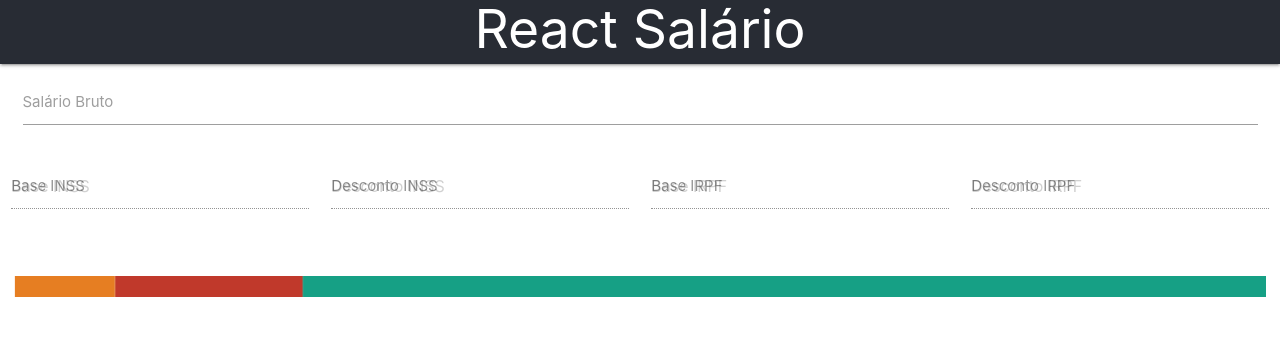
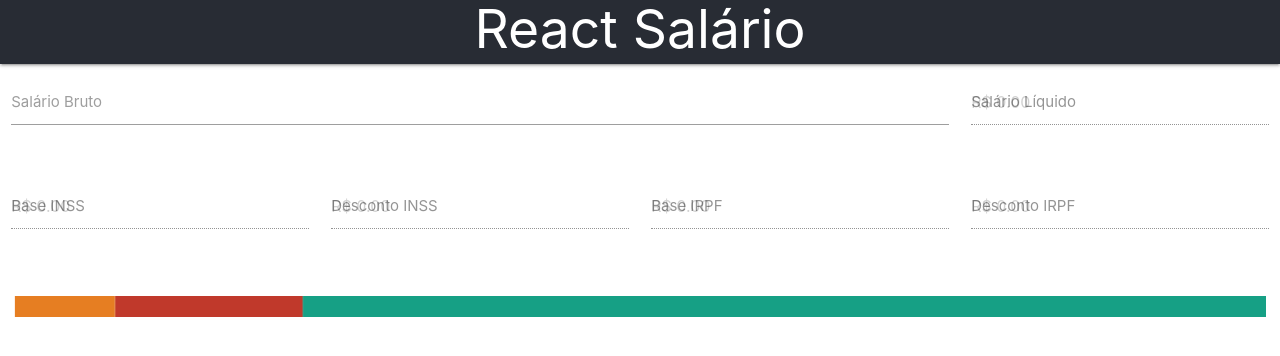
Before and after one commit to tiagoproff/react-salario, a React (Create React App) app: page / in a window 1280 px wide. Shown: the top 356 px of the page. Built offline with nearby package versions, Linux system fonts and the light colour scheme.

Commit message:
Input layouts

```diff
--- a/src/pages/CalcSalary.js
+++ b/src/pages/CalcSalary.js
@@ -4,25 +4,31 @@ function CalcSalary() {
     return (
         <div className="row">
             <form className="col s12">
-                <div className="input-field col s12">
-                    <input id="salariobruto" type="number" min="1" step="10" className="validate" />
-                    <label for="salariobruto">Salário Bruto</label>
+                <div className="row">
+                    <div className="input-field col s9">
+                        <input id="salariobruto" type="number" min="1" step="10" className="validate" />
+                        <label for="salariobruto">Salário Bruto</label>
+                    </div>
+                    <div className="input-field col s3">
+                        <input placeholder="R$ 0.00" id="salarioliquido" type="text" disabled />
+                        <label for="salarioliquido">Salário Líquido</label>
+                    </div>
                 </div>
                 <div className="row">
                     <div className="input-field col s3">
-                        <input placeholder="Base INSS" id="baseinss" type="text" disabled />
+                        <input placeholder="R$ 0.00" id="baseinss" type="text" disabled />
                         <label for="baseinss">Base INSS</label>
                     </div>
                     <div className="input-field col s3">
-                        <input placeholder="Desconto INSS" id="descontoinss" type="text" disabled />
+                        <input placeholder="R$ 0.00" id="descontoinss" type="text" disabled />
                         <label for="descontoinss">Desconto INSS</label>
                     </div>
                     <div className="input-field col s3">
-                        <input placeholder="Base IRPF" id="baseirpf" type="text" disabled />
+                        <input placeholder="R$ 0.00" id="baseirpf" type="text" disabled />
                         <label for="baseirpf">Base IRPF</label>
                     </div>
                     <div className="input-field col s3">
-                        <input placeholder="Desconto IRPF" id="descontoirpf" type="text" disabled />
+                        <input placeholder="R$ 0.00" id="descontoirpf" type="text" disabled />
                         <label for="descontoirpf">Desconto IRPF</label>
                     </div>
                 </div>
```
